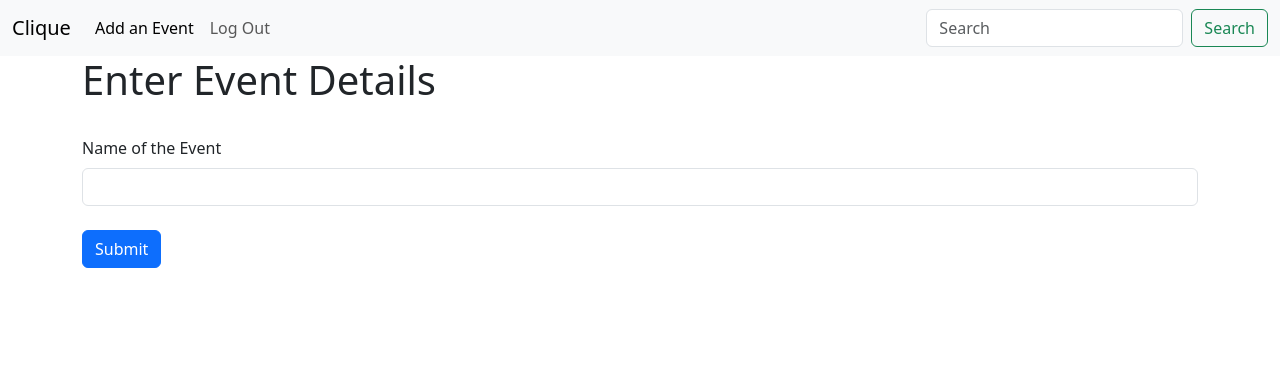
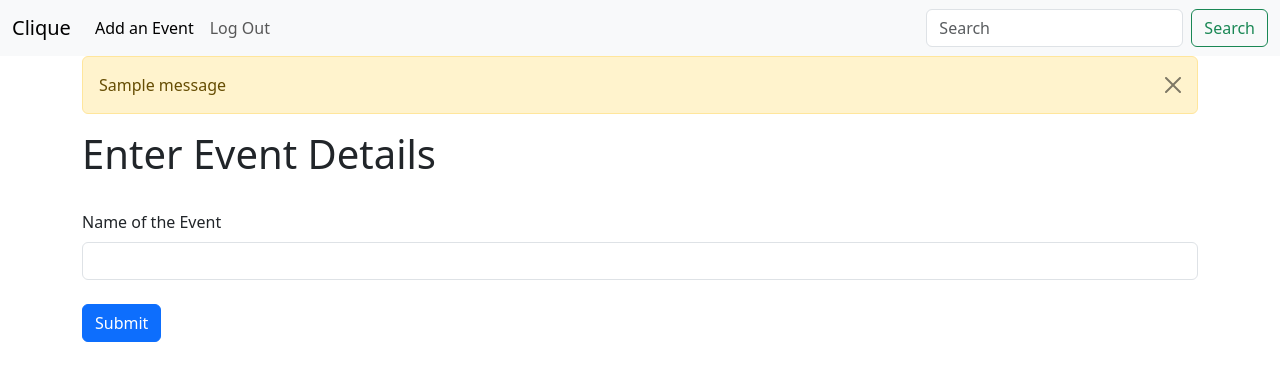
Before and after one commit to vanshajvohra/flask-playground, a Flask app: page /event in a window 1280 px wide. Shown: the top 381 px of the page. Run offline with Flask 3, Linux system fonts and the light colour scheme; one stand-in notice (Sample message) is shown.

Commit message:
flash message

```diff
--- a/main.py
+++ b/main.py
@@ -1,4 +1,4 @@
-from flask import Flask, render_template
+from flask import Flask, render_template, flash
 from flask_wtf import FlaskForm
 from wtforms import StringField, SubmitField
 from wtforms.validators import DataRequired
@@ -29,8 +29,11 @@ def event():
     eventName = None
     form = eventForm()
     if form.validate_on_submit():
+
+        flash("Event Added Successfully") # we are validating the form gets submitted here
         eventName = form.eventName.data
         form.eventName.data = ''
+
     return render_template('event.html',
                            eventName = eventName,
                            form = form)
--- a/templates/event.html
+++ b/templates/event.html
@@ -1,6 +1,15 @@
 {% extends 'base.html' %}
 
+
 {% block content %}
+
+    {% for message in get_flashed_messages() %}
+        <div class="alert alert-warning alert-dismissible fade show" role="alert">
+            {{ message }}
+            <button type="button" class="btn-close" data-bs-dismiss="alert" aria-label="Close"></button>
+        </div>
+    {% endfor %}
+
     <h1>Enter Event Details</h1><br>
     <form method="post">
         {{ form.eventName.label(class="form-label") }}
@@ -8,4 +17,5 @@
         <br>
         {{ form.submit(class="btn btn-primary") }}
     </form>
+
 {% endblock %}
```
